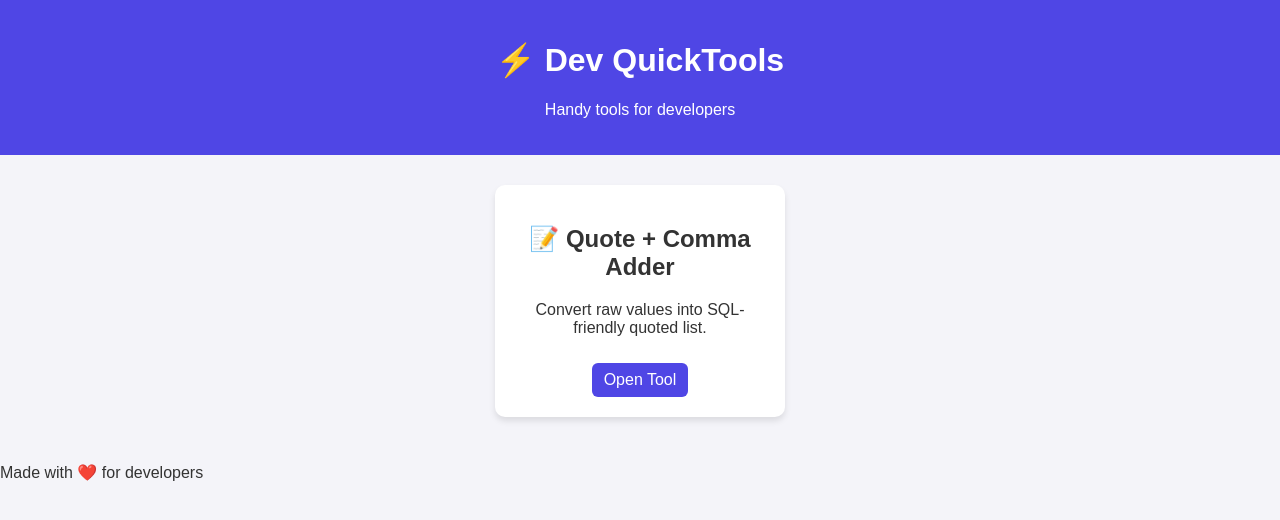
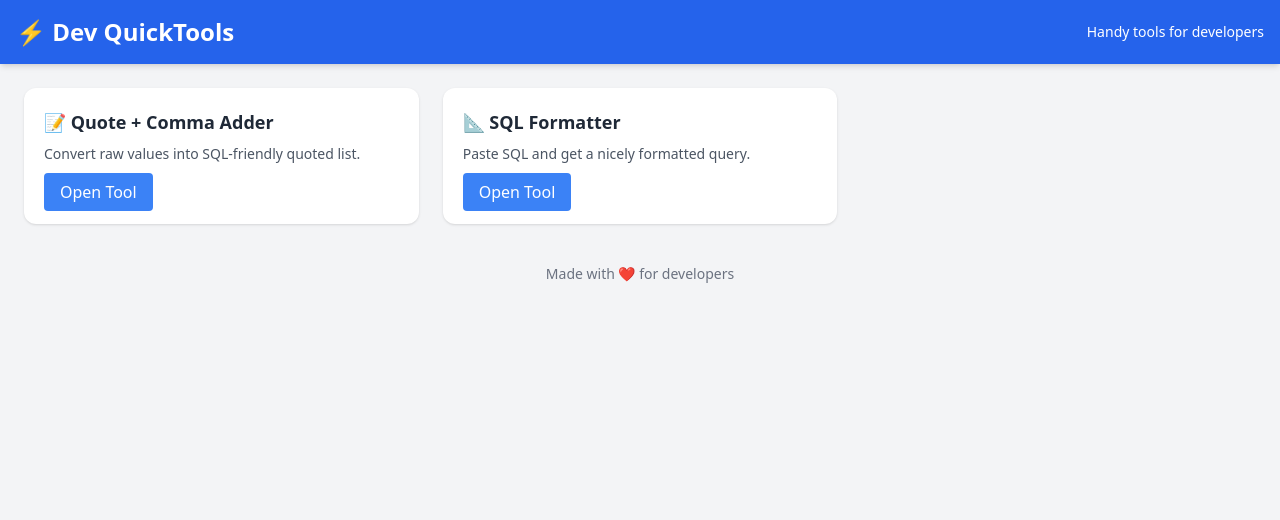
Before and after one commit to DipeshAier/dev-quicktools, a plain HTML site: page index.html in a window 1280 px wide. Drawn offline with nearby package versions, Linux system fonts and the light colour scheme.

Commit message:
Commit 2

```diff
--- a/index.html
+++ b/index.html
@@ -3,26 +3,41 @@
 <head>
   <meta charset="UTF-8">
   <meta name="viewport" content="width=device-width, initial-scale=1.0">
-  <title>Dev QuickTools</title>
-  <link rel="stylesheet" href="style.css">
+  <title>⚡ Dev QuickTools</title>
+  <script src="https://cdn.tailwindcss.com"></script>
 </head>
-<body>
-  <header>
-    <h1>⚡ Dev QuickTools</h1>
-    <p>Handy tools for developers</p>
-  </header>
+<body class="bg-gray-100 text-gray-800">
 
-  <main>
-    <div class="tool-card">
-      <h2>📝 Quote + Comma Adder</h2>
-      <p>Convert raw values into SQL-friendly quoted list.</p>
-      <a href="tools/quote-adder.html">Open Tool</a>
+  <!-- Navbar -->
+  <nav class="bg-blue-600 text-white p-4 shadow-md">
+    <div class="container mx-auto flex justify-between items-center">
+      <h1 class="text-2xl font-bold">⚡ Dev QuickTools</h1>
+      <span class="text-sm">Handy tools for developers</span>
     </div>
-    <!-- Later add more tools here -->
-  </main>
+  </nav>
 
-  <footer>
-    <p>Made with ❤️ for developers</p>
+  <!-- Tools Grid -->
+  <div class="container mx-auto p-6 grid grid-cols-1 md:grid-cols-2 lg:grid-cols-3 gap-6">
+
+    <!-- Tool 1: Quote + Comma Adder -->
+    <div class="bg-white p-5 rounded-xl shadow hover:shadow-lg transition">
+      <h2 class="text-lg font-semibold mb-2">📝 Quote + Comma Adder</h2>
+      <p class="text-sm text-gray-600 mb-4">Convert raw values into SQL-friendly quoted list.</p>
+      <a href="tools/quote-adder.html" class="bg-blue-500 text-white px-4 py-2 rounded hover:bg-blue-600">Open Tool</a>
+    </div>
+
+    <!-- Tool 2: SQL Formatter -->
+    <div class="bg-white p-5 rounded-xl shadow hover:shadow-lg transition">
+      <h2 class="text-lg font-semibold mb-2">📐 SQL Formatter</h2>
+      <p class="text-sm text-gray-600 mb-4">Paste SQL and get a nicely formatted query.</p>
+      <a href="tools/sql-formatter.html" class="bg-blue-500 text-white px-4 py-2 rounded hover:bg-blue-600">Open Tool</a>
+    </div>
+
+  </div>
+
+  <!-- Footer -->
+  <footer class="text-center py-4 text-gray-500 text-sm">
+    Made with ❤️ for developers
   </footer>
 </body>
 </html>
```
Also changed, not shown: tools/sql-formatter.html (added, +32 -0 lines).
